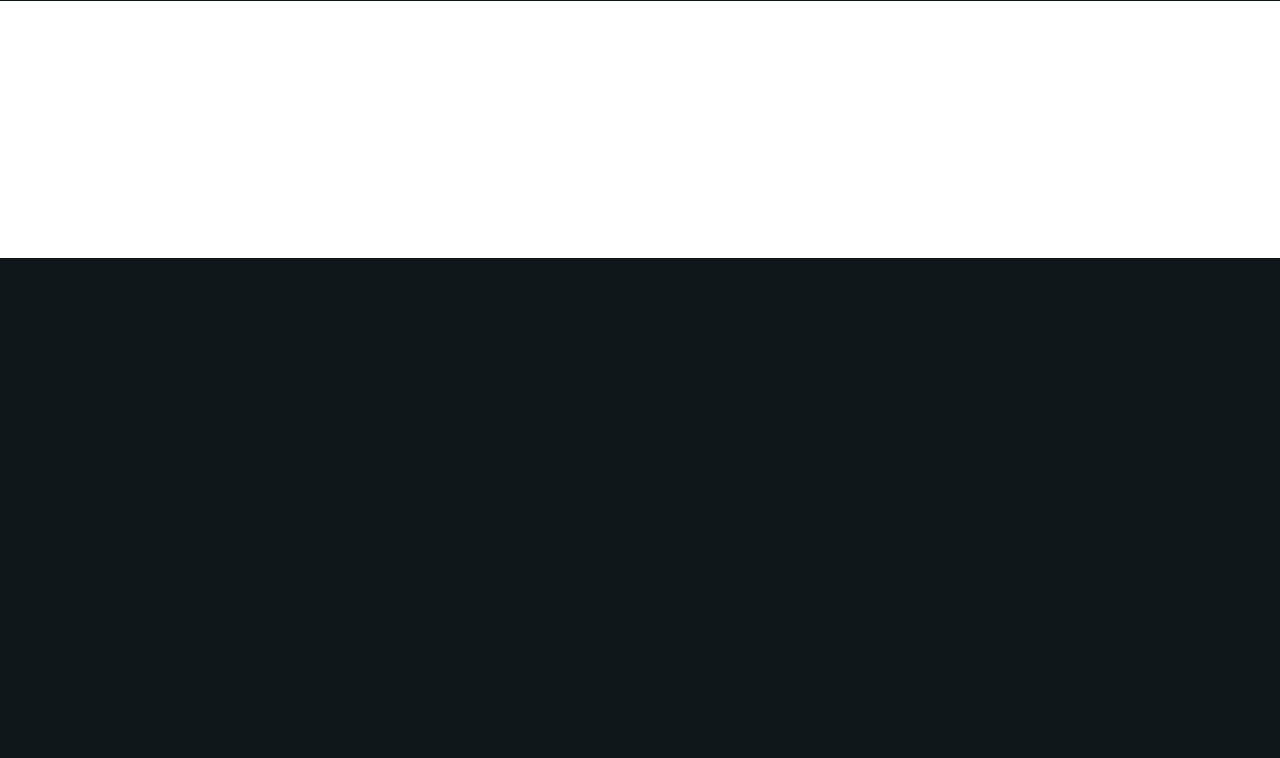
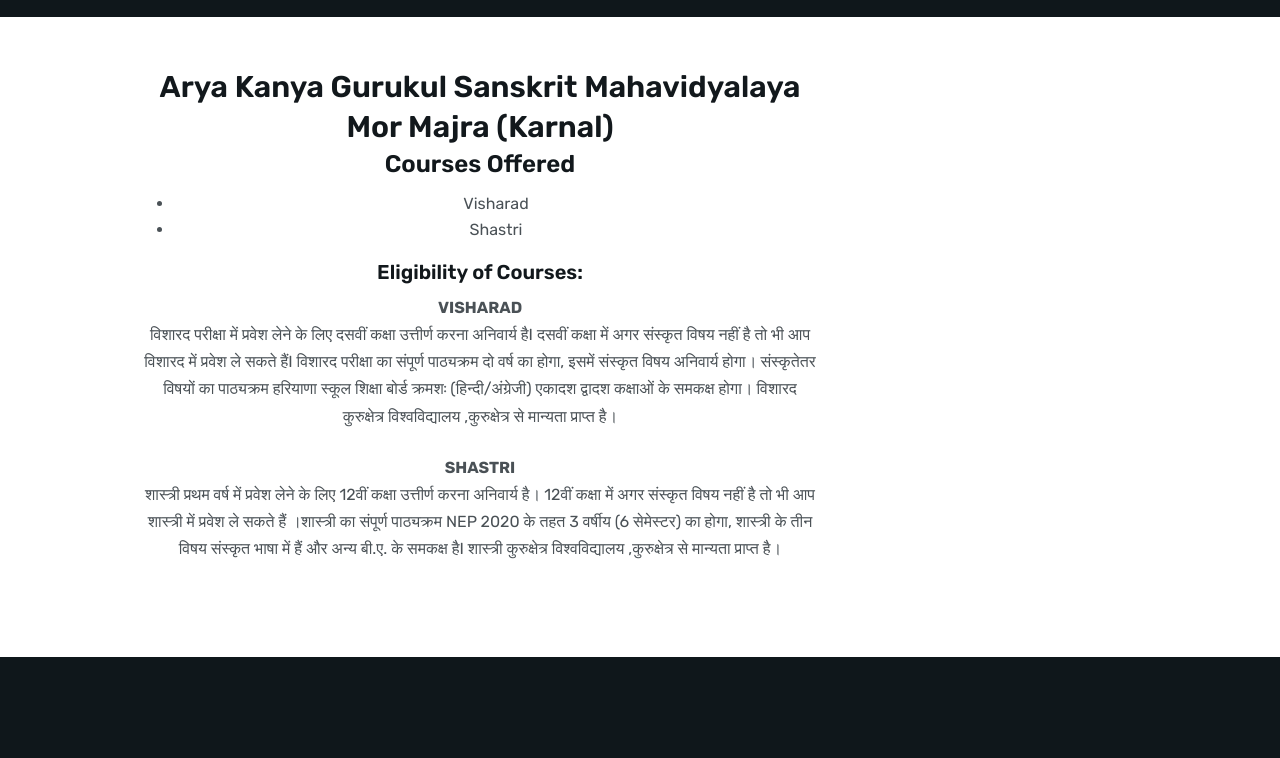
Before and after one commit to bhupindersinghsaggu/aryakanyagurukul.com, a PHP site: page /akgcos/courses-eligibility.php in a window 1280 px wide. Shown: the part 542-1300 px from the top of the page. Before the commit the page ends 800 px from the top, so only its background shows below. Run offline with PHP 8.4, Linux system fonts and the light colour scheme.

Commit message:
Update courses-eligibility.php

```diff
--- a/akgcos/courses-eligibility.php
+++ b/akgcos/courses-eligibility.php
@@ -3,7 +3,50 @@
 include('_web/header.php')
 ?>
 
+<?php
 
+include('_web/header.php')
+?>
+
+<section class="page-title">
+    <div class="container">
+        <div class="row">
+            <div class="col-lg-8">
+                <div class="theme-breadcrumb-box">
+                    <h1>Courses Eligibility</h1>
+
+                </div>
+            </div>
+        </div>
+        <!-- / .row -->
+    </div>
+    <!-- / .container -->
+</section>
+
+<section>
+    <div class="container">
+        <div class="row">
+            <div class="col-lg-8 col-12 ps-lg-10 order-lg-1">
+            <div class="table-heading">
+                <h3> Arya Kanya Gurukul Sanskrit Mahavidyalaya Mor Majra (Karnal)</h3>
+                <h4>Courses Offered</h4>
+                <ul><li>Visharad</li>
+                <li>Shastri</li></ul>
+                <h5>Eligibility of Courses:</h5>
+
+                <div><strong>VISHARAD</strong></div>
+                <p>विशारद परीक्षा में प्रवेश लेने के लिए दसवीं कक्षा उत्तीर्ण करना अनिवार्य हैI दसवीं कक्षा में अगर संस्कृत विषय नहीं है तो भी आप विशारद में प्रवेश ले सकते हैंI विशारद परीक्षा का संपूर्ण पाठ्यक्रम दो वर्ष का होगा, इसमें संस्कृत विषय अनिवार्य होगा। संस्कृतेतर विषयों का पाठ्यक्रम हरियाणा स्कूल शिक्षा बोर्ड क्रमशः (हिन्दी/अंग्रेजी) एकादश द्वादश कक्षाओं के समकक्ष होगा। विशारद कुरुक्षेत्र विश्वविद्यालय ,कुरुक्षेत्र से मान्यता प्राप्त है।</p>
+                <div><strong>SHASTRI</strong></div>
+                <p>शास्त्री प्रथम वर्ष में प्रवेश लेने के लिए 12वीं कक्षा उत्तीर्ण करना अनिवार्य है। 12वीं कक्षा में अगर संस्कृत विषय नहीं है तो भी आप शास्त्री में प्रवेश ले सकते हैं ।शास्त्री का संपूर्ण पाठ्यक्रम NEP 2020 के तहत 3 वर्षीय (6 सेमेस्टर) का होगा, शास्त्री के तीन विषय संस्कृत भाषा में हैं और अन्य बी.ए. के समकक्ष हैI शास्त्री कुरुक्षेत्र विश्वविद्यालय ,कुरुक्षेत्र से मान्यता प्राप्त है।</p>
+            </div>
+            </div>
+        </div>
+    </div>
+</section>
+<?php
+
+include('_web/footer.php')
+?>
 
 
 <?php
```
